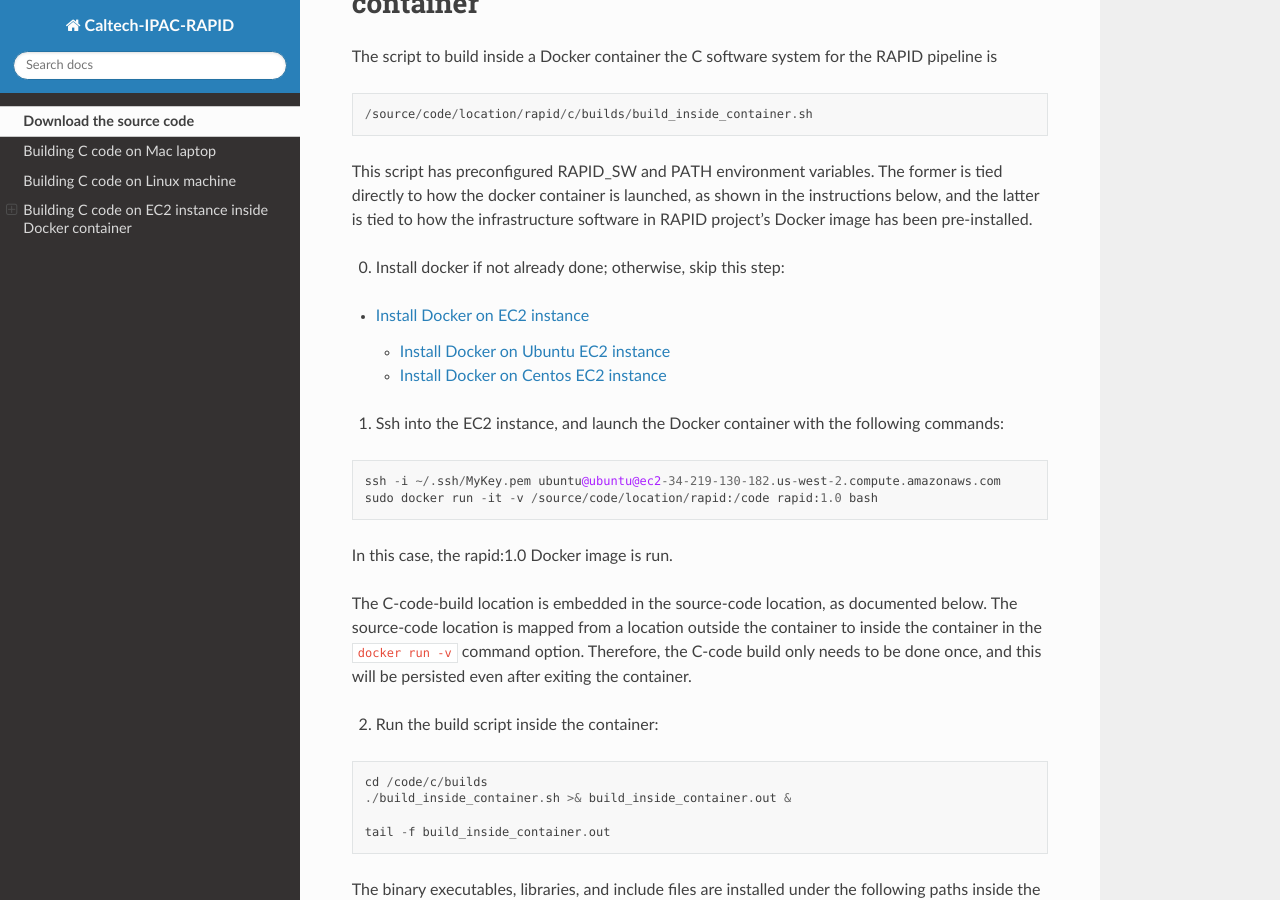
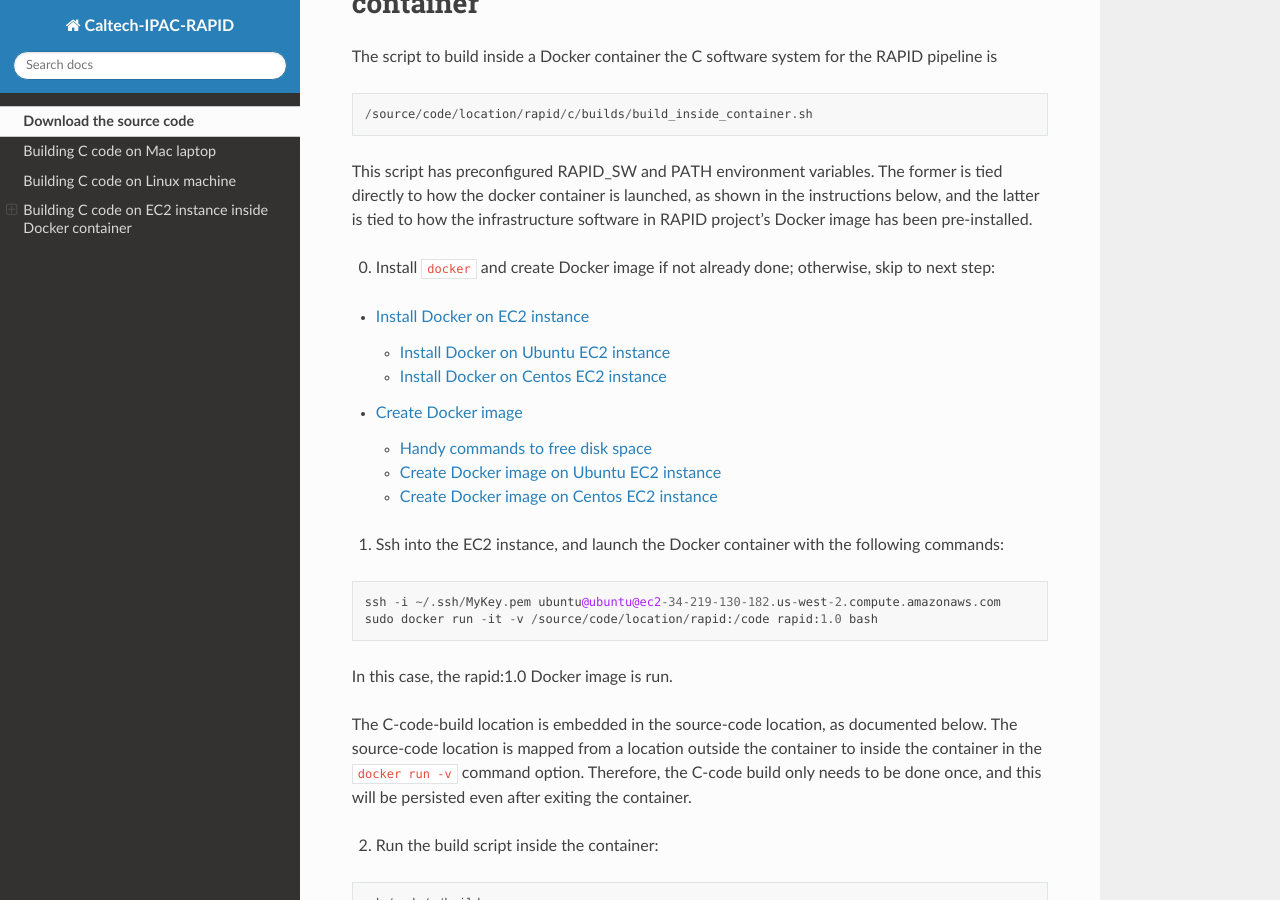
Before and after one commit to Caltech-IPAC/rapid, a Sphinx documentation site: the page built from docs/source/install/install.rst, in a window 1280 px wide and 900 px high, scrolled down 2785 px. Built offline with Sphinx 7.4.7 and the Read the Docs theme 2.0.0, drawn with Linux system fonts in a browser that asks for light colours.

Commit message:
Added instructions to create Docker image.

```diff
--- a/docs/source/install/install.rst
+++ b/docs/source/install/install.rst
@@ -145,12 +145,14 @@ launched, as shown in the instructions below, and the latter is tied
 to how the infrastructure software in
 RAPID project's Docker image has been pre-installed.
 
-0. Install docker if not already done; otherwise, skip this step:
+0. Install ``docker`` and create Docker image if not already done;
+   otherwise, skip to next step:
 
 .. toctree::
    :maxdepth: 3
 
    docker.rst
+   docker_image.rst
 
 1. Ssh into the EC2 instance, and launch the Docker container with the
    following commands:
```
Also changed, not shown: docs/source/install/docker_image.rst (added, +24 -0 lines).
